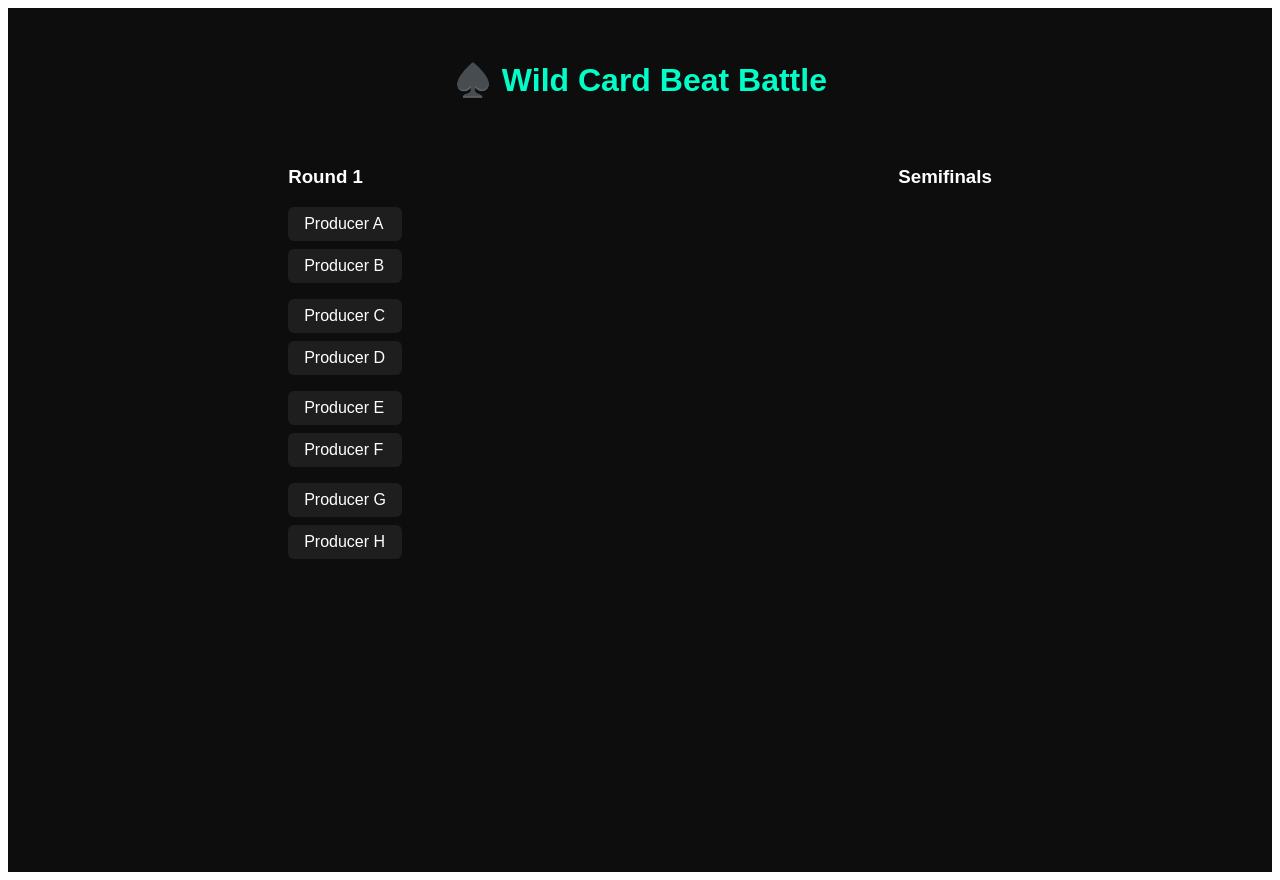
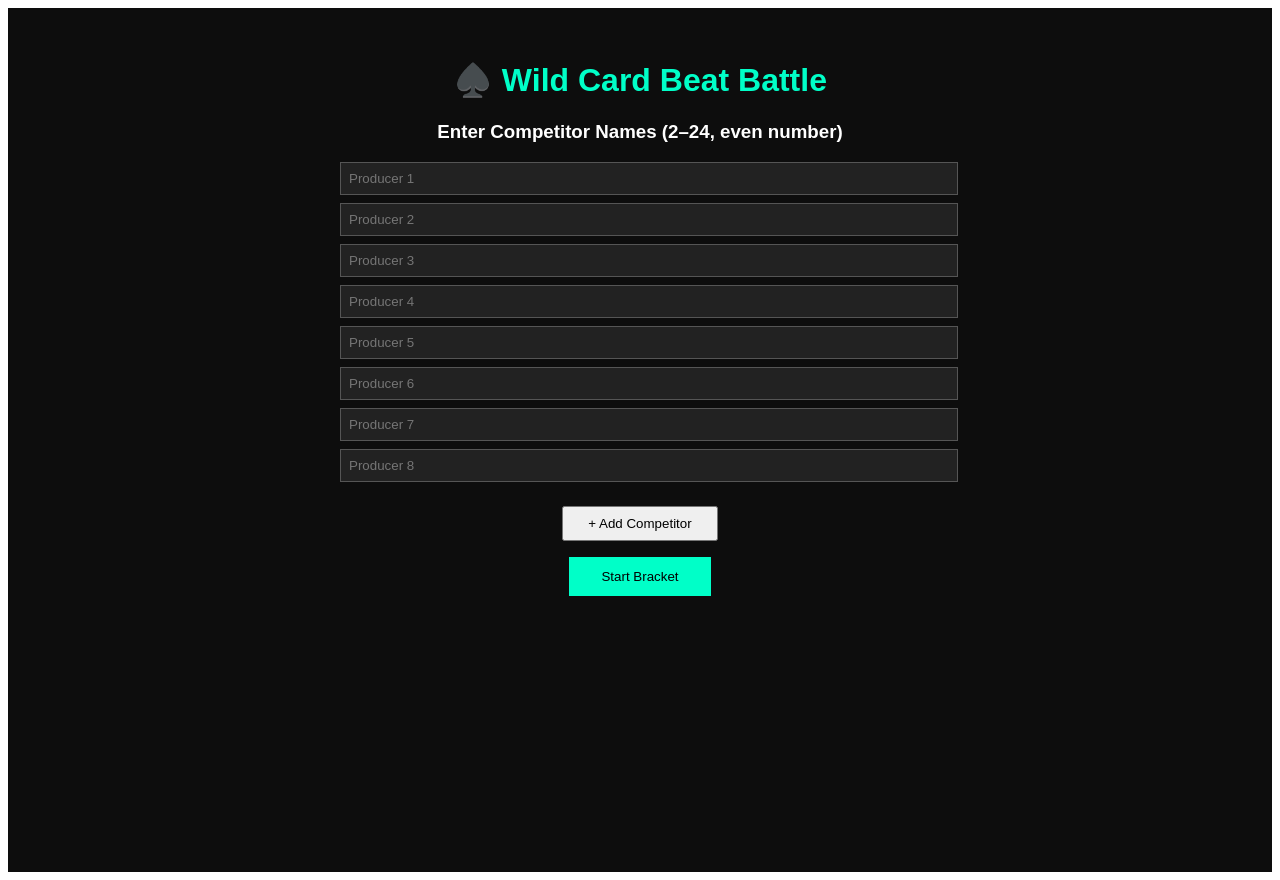
Before and after one commit to RIZRmusic/wildcardbeatbattle, a React (Vite) app: page / in a window 1280 px wide. Built offline with nearby package versions, Linux system fonts and the light colour scheme.

Commit message:
Step 3: Admin panel and auto bracket generator

```diff
--- a/src/App.jsx
+++ b/src/App.jsx
@@ -2,123 +2,138 @@
 import React, { useState } from "react";
 
 export default function App() {
-  const [players, setPlayers] = useState([
-    "Producer A", "Producer B", "Producer C", "Producer D",
-    "Producer E", "Producer F", "Producer G", "Producer H"
-  ]);
+  const [competitors, setCompetitors] = useState(Array(8).fill(""));
+  const [bracketStarted, setBracketStarted] = useState(false);
   const [round1Winners, setRound1Winners] = useState([]);
   const [wildCardPicks, setWildCardPicks] = useState([]);
-  const [showWildCardOptions, setShowWildCardOptions] = useState(false);
 
-  const handleWinnerClick = (producer) => {
-    if (!round1Winners.includes(producer) && round1Winners.length < 4) {
-      setRound1Winners([...round1Winners, producer]);
+  const handleNameChange = (index, value) => {
+    const copy = [...competitors];
+    copy[index] = value;
+    setCompetitors(copy);
+  };
+
+  const startBracket = () => {
+    const filled = competitors.filter(name => name.trim() !== "");
+    if (filled.length % 2 !== 0 || filled.length < 2) {
+      alert("Please enter an even number of competitors (min 2)");
+      return;
+    }
+    setCompetitors(filled);
+    setBracketStarted(true);
+  };
+
+  const handleWinnerClick = (name) => {
+    if (!round1Winners.includes(name) && round1Winners.length < competitors.length / 2) {
+      setRound1Winners([...round1Winners, name]);
     }
   };
 
-  const toggleWildCardOptions = () => {
-    setShowWildCardOptions(true);
-  };
-
-  const handleWildCardClick = (producer) => {
-    if (!wildCardPicks.includes(producer)) {
-      setWildCardPicks([...wildCardPicks, producer]);
+  const handleWildCardClick = (name) => {
+    if (!wildCardPicks.includes(name)) {
+      setWildCardPicks([...wildCardPicks, name]);
     }
   };
 
-  const drawRandomWildCard = () => {
-    const eliminated = players.filter(p => !round1Winners.includes(p));
-    const unpicked = eliminated.filter(p => !wildCardPicks.includes(p));
-    if (unpicked.length > 0) {
-      const chosen = unpicked[Math.floor(Math.random() * unpicked.length)];
-      setWildCardPicks([...wildCardPicks, chosen]);
-    }
-  };
-
-  const totalSemifinalists = [...round1Winners, ...wildCardPicks];
-
-  const eliminatedPlayers = players.filter(p => !round1Winners.includes(p));
+  const eliminated = competitors.filter(p => !round1Winners.includes(p));
+  const semifinalists = [...round1Winners, ...wildCardPicks];
 
   return (
-    <div style={{ background: '#0d0d0d', color: '#fff', minHeight: '100vh', padding: '2rem', fontFamily: 'sans-serif' }}>
-      <h1 style={{ textAlign: 'center', color: '#00ffc8' }}>♠️ Wild Card Beat Battle</h1>
+    <div style={{ background: "#0d0d0d", color: "#fff", minHeight: "100vh", padding: "2rem", fontFamily: "sans-serif" }}>
+      <h1 style={{ textAlign: "center", color: "#00ffc8" }}>♠️ Wild Card Beat Battle</h1>
 
-      <div style={{ display: 'flex', justifyContent: 'space-around', marginTop: '3rem', flexWrap: 'wrap' }}>
+      {!bracketStarted ? (
+        <div style={{ maxWidth: 600, margin: "0 auto", textAlign: "center" }}>
+          <h3>Enter Competitor Names (2–24, even number)</h3>
+          {competitors.map((name, i) => (
+            <input
+              key={i}
+              value={name}
+              placeholder={`Producer ${i + 1}`}
+              onChange={e => handleNameChange(i, e.target.value)}
+              style={{ width: "100%", padding: "0.5rem", marginBottom: "0.5rem", background: "#222", color: "#fff", border: "1px solid #555" }}
+            />
+          ))}
+          {competitors.length < 24 && (
+            <button onClick={() => setCompetitors([...competitors, ""])} style={{ marginTop: "1rem", padding: "0.5rem 1.5rem" }}>
+              + Add Competitor
+            </button>
+          )}
+          <br />
+          <button onClick={startBracket} style={{ marginTop: "1rem", padding: "0.75rem 2rem", background: "#00ffc8", color: "#000", border: "none", cursor: "pointer" }}>
+            Start Bracket
+          </button>
+        </div>
+      ) : (
+        <div style={{ display: "flex", justifyContent: "space-around", flexWrap: "wrap", marginTop: "2rem" }}>
           <div>
             <h3>Round 1</h3>
-          {Array(4).fill().map((_, i) => (
-            <div key={i} style={{ marginBottom: '1rem' }}>
+            {Array(competitors.length / 2).fill().map((_, i) => (
+              <div key={i} style={{ marginBottom: "1rem" }}>
                 <div
-                onClick={() => handleWinnerClick(players[i * 2])}
+                  onClick={() => handleWinnerClick(competitors[i * 2])}
                   style={{
-                  padding: '0.5rem 1rem',
-                  background: round1Winners.includes(players[i * 2]) ? '#00ffc8' : '#1e1e1e',
-                  marginBottom: '0.5rem',
-                  cursor: 'pointer',
-                  borderRadius: '6px'
+                    padding: "0.5rem 1rem",
+                    background: round1Winners.includes(competitors[i * 2]) ? "#00ffc8" : "#1e1e1e",
+                    marginBottom: "0.5rem",
+                    cursor: "pointer",
+                    borderRadius: "6px"
                   }}
                 >
-                {players[i * 2]}
+                  {competitors[i * 2]}
                 </div>
                 <div
-                onClick={() => handleWinnerClick(players[i * 2 + 1])}
+                  onClick={() => handleWinnerClick(competitors[i * 2 + 1])}
                   style={{
-                  padding: '0.5rem 1rem',
-                  background: round1Winners.includes(players[i * 2 + 1]) ? '#00ffc8' : '#1e1e1e',
-                  cursor: 'pointer',
-                  borderRadius: '6px'
+                    padding: "0.5rem 1rem",
+                    background: round1Winners.includes(competitors[i * 2 + 1]) ? "#00ffc8" : "#1e1e1e",
+                    cursor: "pointer",
+                    borderRadius: "6px"
                   }}
                 >
-                {players[i * 2 + 1]}
+                  {competitors[i * 2 + 1]}
                 </div>
-            </div>
-          ))}
-          {round1Winners.length === 4 && !showWildCardOptions && (
-            <button onClick={toggleWildCardOptions} style={{ marginTop: '1rem', padding: '0.5rem 1.5rem' }}>
-              Open Wild Card Options ♠️
-            </button>
-          )}
-        </div>
-
-        <div>
-          <h3>Semifinals</h3>
-          {totalSemifinalists.map((winner, i) => (
-            <div key={i} style={{
-              background: wildCardPicks.includes(winner) ? '#ff00cc' : '#222',
-              padding: '0.5rem 1rem',
-              marginBottom: '0.5rem',
-              borderRadius: '6px'
-            }}>
-              {winner}
-              {wildCardPicks.includes(winner) && <span style={{ marginLeft: 10 }}>♠️ WILD CARD COMEBACK!</span>}
               </div>
             ))}
           </div>
 
-        {showWildCardOptions && (
-          <div style={{ marginTop: '2rem' }}>
-            <h3>Pick Wild Card</h3>
-            {eliminatedPlayers.map((p, i) => (
+          {round1Winners.length === competitors.length / 2 && (
+            <div style={{ marginTop: "2rem" }}>
+              <h3>Wild Card Round</h3>
+              {eliminated.map((name, i) => (
                 <div
                   key={i}
-                onClick={() => handleWildCardClick(p)}
+                  onClick={() => handleWildCardClick(name)}
                   style={{
-                  cursor: 'pointer',
-                  background: wildCardPicks.includes(p) ? '#ff00cc' : '#1a1a1a',
-                  padding: '0.5rem 1rem',
-                  margin: '0.25rem',
-                  borderRadius: '6px'
+                    cursor: "pointer",
+                    background: wildCardPicks.includes(name) ? "#ff00cc" : "#1a1a1a",
+                    padding: "0.5rem 1rem",
+                    margin: "0.25rem",
+                    borderRadius: "6px"
                   }}
                 >
-                {p}
+                  {name}
                 </div>
               ))}
-            <button onClick={drawRandomWildCard} style={{ marginTop: '1rem', padding: '0.5rem 1.5rem' }}>
-              Draw Random Wild Card
-            </button>
+            </div>
+          )}
+
+          <div>
+            <h3>Semifinals</h3>
+            {semifinalists.map((name, i) => (
+              <div key={i} style={{
+                background: wildCardPicks.includes(name) ? "#ff00cc" : "#222",
+                padding: "0.5rem 1rem",
+                marginBottom: "0.5rem",
+                borderRadius: "6px"
+              }}>
+                {name}
+                {wildCardPicks.includes(name) && <span style={{ marginLeft: 10 }}>♠️ WILD CARD COMEBACK!</span>}
+              </div>
+            ))}
+          </div>
         </div>
       )}
     </div>
-    </div>
   );
 }
```
Lines whose indentation alone changed are shown as unchanged.
